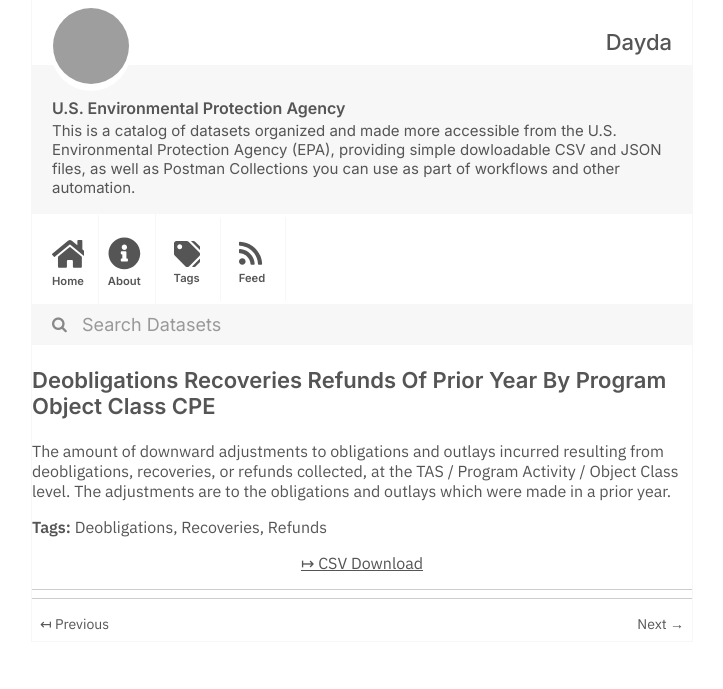
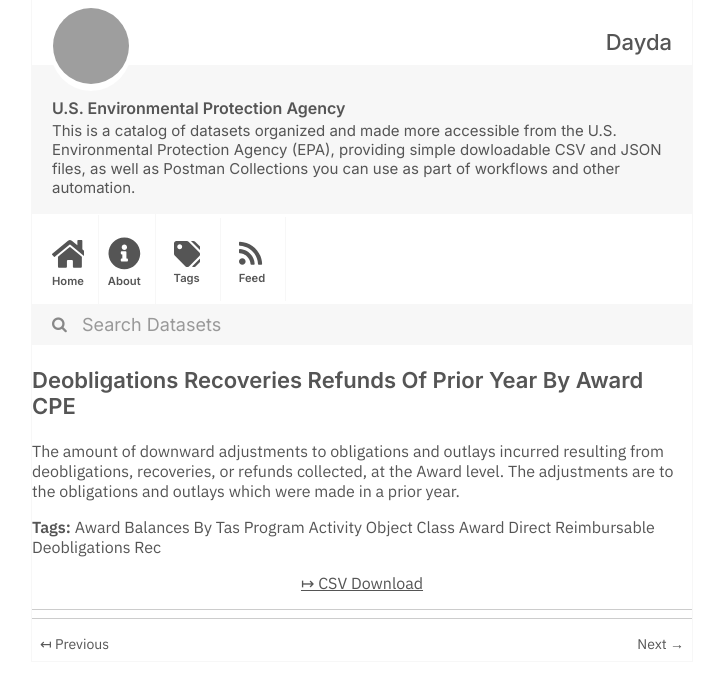
Before and after one commit to dayda-entities/us-environmental-protection-agency, a Jekyll site: the page built from _posts/2020-11-29-deobligations-recoveries-refun.md, in a window 1280 px wide, cut to the strip 0-689 px from the top of the page. Shown: the whole strip, without its empty margins (278-1001 px from the left). Built offline with Jekyll 4.4.1, drawn with Linux system fonts in a browser that asks for light colours; grey boxes are pictures that could not be loaded.

Commit message:
Publish Data

```diff
--- a/_posts/2020-11-29-deobligations-recoveries-refun.md
+++ b/_posts/2020-11-29-deobligations-recoveries-refun.md
@@ -1,13 +1,13 @@
 ---
-title: Deobligations Recoveries Refunds Of Prior Year By Program Object Class CPE
-created: '2020-11-29T22:03:39.447623'
-modified: '2020-11-29T22:03:39.447634'
+title: Deobligations Recoveries Refunds Of Prior Year By Award CPE
+created: '2020-11-29T22:03:34.018643'
+modified: '2020-11-29T22:03:34.018654'
 state: active
 type: dataset
 tags:
-  - Deobligations
-  - Recoveries
-  - Refunds
+  - >-
+    Award Balances By Tas Program Activity Object Class Award Direct
+    Reimbursable Deobligations Rec
 groups: []
 csv_url: >-
   https://files.usaspending.gov/agency_submissions/Raw%20DATA%20Act%20Files/index.html
@@ -15,4 +15,4 @@ json_url: ''
 layout: post
 
 ---
-The amount of downward adjustments to obligations and outlays incurred resulting from deobligations, recoveries, or refunds collected, at the TAS / Program Activity / Object Class level. The adjustments are to the obligations and outlays which were made in a prior year.
+The amount of downward adjustments to obligations and outlays incurred resulting from deobligations, recoveries, or refunds collected, at the Award level. The adjustments are to the obligations and outlays which were made in a prior year.
```
